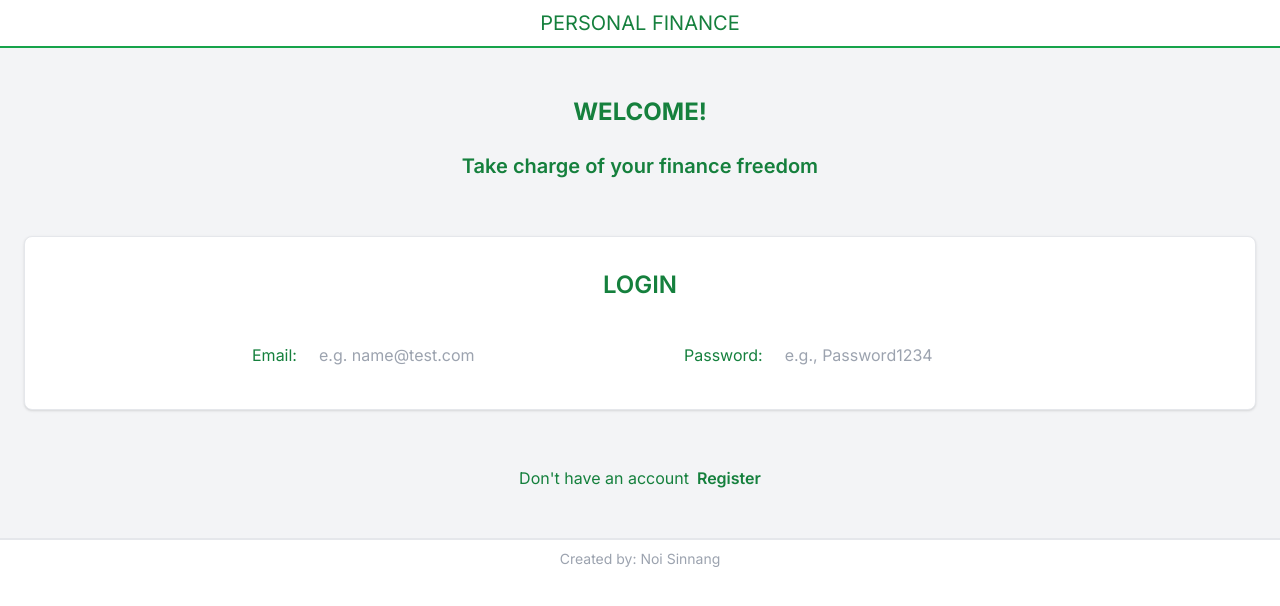
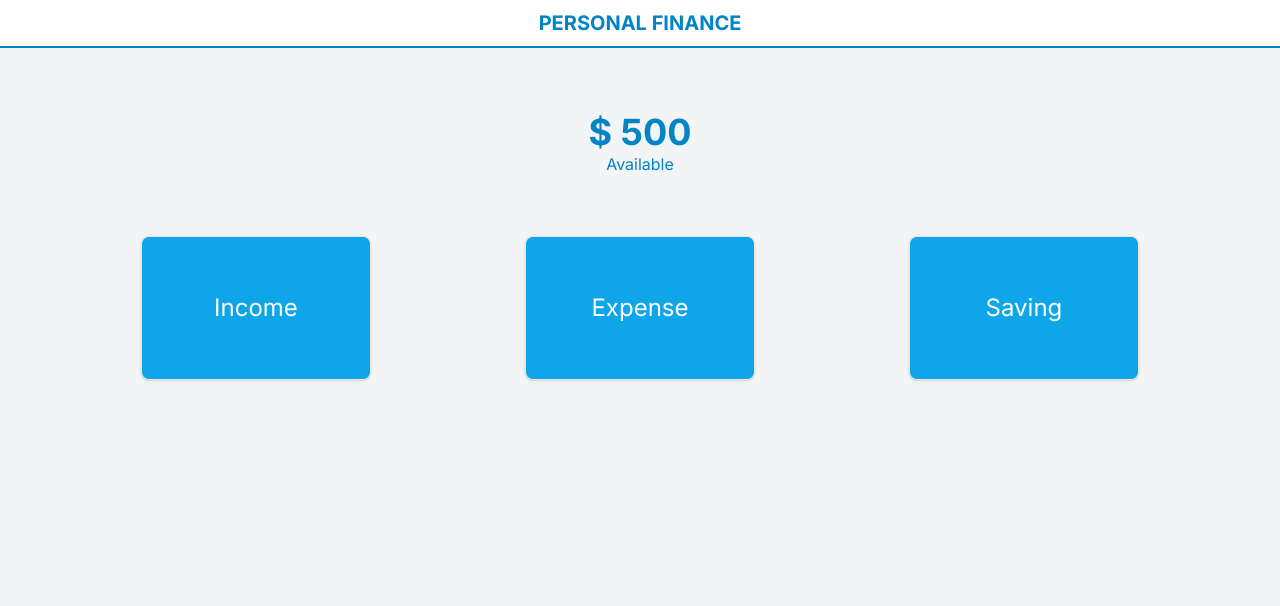
Before and after one commit to Noi-Git/finance-next-app, a Next.js app: page / in a window 1280 px wide. Shown: the top 606 px of the page. Built offline with nearby package versions, Linux system fonts and the light colour scheme.

Commit message:
Home page

```diff
--- a/src/app/layout.tsx
+++ b/src/app/layout.tsx
@@ -1,6 +1,6 @@
 import Notification from '@/components/Notification'
 import Navbar from '../components/Navbar'
-import Footer from '../components/Footer'
+// import Footer from '../components/Footer'
 import type { Metadata } from 'next'
 import { Inter } from 'next/font/google'
 import './globals.css'
@@ -23,7 +23,7 @@ export default function RootLayout({
         {/* <Notification /> */}
         <Navbar />
         {children}
-        <Footer />
+        {/* <Footer /> */}
       </body>
     </html>
   )
--- a/src/app/page.tsx
+++ b/src/app/page.tsx
@@ -1,10 +1,13 @@
+'use client'
 import Login from '@/components/login/Login'
 import { homeContainer } from '../components/styles/home-style'
+import HomePage from '@//components/home/HomePage'
 export default function Home() {
   return (
     <>
       <main className={homeContainer}>
-        <Login />
+        {/* <Login /> */}
+        <HomePage />
       </main>
     </>
   )
--- a/src/components/Navbar.tsx
+++ b/src/components/Navbar.tsx
@@ -1,10 +1,11 @@
 import Link from 'next/link'
 import React from 'react'
+import { navBar } from './styles/nav-style'
 
 const Navbar = () => {
   return (
     <>
-      <div className='text-xl h-12 text-green-700 flex items-center justify-center border-b-2 border-b-green-600 uppercase'>
+      <div className={navBar}>
         <Link href='/'>Personal Finance</Link>
       </div>
     </>
--- /dev/null
+++ b/src/components/home/HomePage.tsx
@@ -0,0 +1,23 @@
+import React from 'react'
+import {
+  availableAmount,
+  availableText,
+  pageButtonWrap,
+  pageButton,
+} from '../styles/home-style'
+
+const HomePage = () => {
+  return (
+    <>
+      <div className={availableAmount}>$ 500</div>
+      <span className={availableText}>Available</span>
+      <div className={pageButtonWrap}>
+        <button className={pageButton}>Income</button>
+        <button className={pageButton}>Expense</button>
+        <button className={pageButton}>Saving</button>
+      </div>
+    </>
+  )
+}
+
+export default HomePage
--- a/src/components/login/Login.tsx
+++ b/src/components/login/Login.tsx
@@ -1,4 +1,4 @@
-import React from 'react'
+import React, { useState } from 'react'
 import { homeCard, homeSubTitle, homeTitle } from '../styles/home-style'
 import {
   loginCard,
@@ -12,11 +12,13 @@ import {
   loginLabel,
   loginTitle,
 } from '../styles/login-style'
+import Home from '@/app/page'
 
 const Login = () => {
+  const [user, setUser] = useState(false)
   return (
     <>
-      {/* {!user ? () : (<h1>This is Home Page</h1>)} */}
+      {!user ? (
         <div className={homeCard}>
           <h1 className={homeTitle}>Welcome!</h1>
           <h2 className={homeSubTitle}>Take charge of your finance freedom</h2>
@@ -66,6 +68,9 @@ const Login = () => {
             </h2>
           </div>
         </div>
+      ) : (
+        <h1>This will be home page</h1>
+      )}
     </>
   )
 }
--- a/src/components/styles/form-style.ts
+++ b/src/components/styles/form-style.ts
@@ -1,9 +1,8 @@
 export const budgetContainer =
-  'flex flex-col justify-center items-center h-[calc(100vh-5.5rem] w-full text-green-700'
-// ' bg-gray-100 text-green-700 flex justify-center items-center h-[calc(100vh-5.5rem] w-[calc(100vw] max-w-64'
+  'flex flex-col justify-center items-center h-[calc(100vh-5.5rem] w-full text-sky-700'
 
 export const budgetCard =
-  'flex flex-col items-center justify-center self-center p-6 bg-white border border-gray-200 rounded-lg shadow hover:bg-gray-100 dark:bg-gray-800 dark:border-gray-700 dark:hover:bg-gray-700 m-8 w-full lg-96 bg-green-100  md:w-full'
+  'flex flex-col items-center justify-center self-center p-6 bg-white border border-gray-200 rounded-lg shadow hover:bg-gray-100 dark:bg-gray-800 dark:border-gray-700 dark:hover:bg-gray-700 m-8 w-full lg-96 bg-sky-100  md:w-full'
 
 export const cardTypeTitle =
   'text-lg font-semibold uppercase flex text-center justify-center w-full'
--- a/src/components/styles/home-style.ts
+++ b/src/components/styles/home-style.ts
@@ -1,9 +1,18 @@
 export const homeContainer =
-  'flex flex-col justify-center items-center h-[calc(100vh-5.5rem] w-full bg-gray-100 text-green-700 '
+  'flex flex-col justify-center items-center h-[calc(100vh-5.5rem] w-full bg-gray-100 text-sky-700 '
 
 export const homeCard =
-  'flex flex-col items-center justify-center self-center p-6 bg-gray-100 w-[calc(100vw)] '
+  'flex flex-col items-center justify-center self-center p-6 bg-white w-[calc(100vw)] '
 
 export const homeTitle = 'text-2xl font-bold uppercase py-6'
 
-export const homeSubTitle = ' text-xl text-center font-semibold pb-6'
+export const homeSubTitle = 'text-xl text-center font-semibold pb-6'
+
+export const availableAmount = 'text-4xl font-bold mt-[calc(8vh)] text-sky-600'
+
+export const availableText = 'text-sky-600 mb-5 '
+
+export const pageButtonWrap = 'flex flex-row w-[calc(90vw)] h-[calc(100vh)]'
+
+export const pageButton =
+  'flex flex-row justify-center items-center self-start text-2xl w-[calc(22vw)] h-[calc(15vh)] py-9 my-10 mx-auto border border-gray-200 rounded-lg shadow hover:bg-gray-50 dark:bg-gray-800 dark:border-gray-700 dark:hover:bg-gray-700 md:w-[calc(18vw)] md:h-[calc(18vh)] bg-sky-500 text-white'
--- a/src/components/styles/login-style.ts
+++ b/src/components/styles/login-style.ts
@@ -1,21 +1,22 @@
 export const loginContainer =
-  'flex flex-col justify-center items-center h-[calc(100vh-5.5rem] w-full text-green-700'
+  'flex flex-col justify-center items-center h-[calc(100vh-3] w-96 text-sky-700 md:w-full '
 
 export const loginCard =
-  'flex flex-col items-center justify-center self-center p-6 bg-white border border-gray-200 rounded-lg shadow hover:bg-gray-100 dark:bg-gray-800 dark:border-gray-700 dark:hover:bg-gray-700 m-8 w-full lg-96 bg-green-100  lg:w-full'
+  'flex flex-col items-center justify-center self-center p-6 bg-white border border-gray-200 rounded-lg shadow hover:bg-gray-50 dark:bg-gray-800 dark:border-gray-700 dark:hover:bg-gray-700 m-8 w-full lg-96 bg-gray-50  md:w-full'
 
 export const loginTitle = 'text-2xl font-semibold uppercase pt-2 py-6'
 
 export const loginFormWrap =
-  'lg:w-96 lg:flex lg:flex-row lg:justify-center lg:gap-x-12'
+  'md:w-96 lg:flex lg:flex-row lg:justify-center lg:gap-x-1'
 
 export const loginForm = 'flex flex-col relative p-1 w-full'
 
 export const loginFormField =
-  'flex flex-row items-center justify-center py-2 lg:w-96'
+  'flex flex-row items-center justify-center py-2 md:w-96 '
 
-export const loginLabel = 'w-35 pr-2 lg:px-4'
-export const loginInput = 'p-1.5 w-full'
+export const loginLabel = 'w-35 pr-2 lg:px-4 md:w-30'
+export const loginInput =
+  'p-1.5 w-full border bg-white border-sky-500 rounded-lg shadow hover:bg-white hover:border-sky-00 dark:bg-gray-800 dark:border-gray-700 dark:hover:bg-gray-700 md:w-64'
 export const loginFooter = 'text-base py-6'
 export const loginFooterSpan = 'text-base font-semibold pl-2'
 // export const loginInput = 'flex fitems-center relative w-full p-1.5'
--- /dev/null
+++ b/src/components/styles/nav-style.ts
@@ -0,0 +1,2 @@
+export const navBar =
+  'text-xl h-12 text-sky-600 font-bold flex items-center justify-center border-b-2 border-b-sky-600 uppercase'
```
Lines whose indentation alone changed are shown as unchanged.
